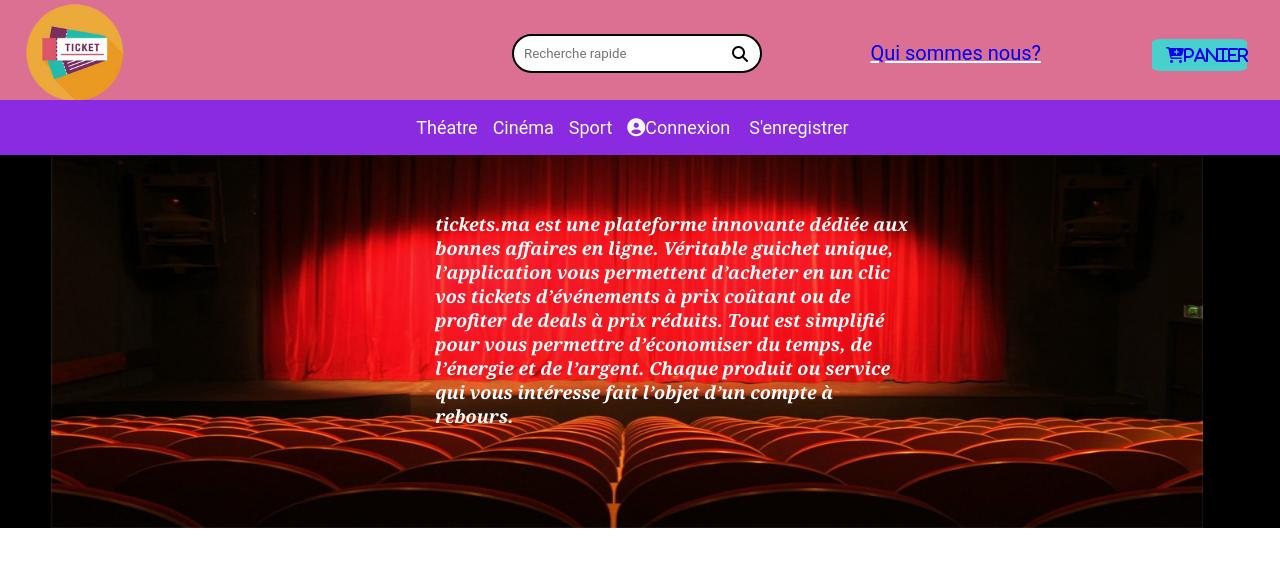
After one commit to vladfedoriuk/guichet-clone, a Django app: page /about/ in a window 1280 px wide. The commit adds this page. Shown: the top 567 px of the page. Run offline with Django 4.2, Linux system fonts and the light colour scheme.

Commit message:
add requirements

```diff
--- /dev/null
+++ b/core/templates/core/about.html
@@ -0,0 +1,16 @@
+{% extends 'core/base.html' %}
+{% block content %}
+
+    {%load static%}
+
+
+        <div class="desc">
+            <img src="{% static 'core/images/hero.jpg' %}" alt="">
+            <p class="des">tickets.ma est une plateforme innovante dédiée aux bonnes affaires en ligne. Véritable guichet unique, l’application vous permettent d’acheter en un clic vos tickets d’événements à prix coûtant ou de profiter de deals à prix réduits. Tout est
+                simplifié pour vous permettre d’économiser du temps, de l’énergie et de l’argent. Chaque produit ou service qui vous intéresse fait l’objet d’un compte à rebours.</p>
+        </div>
+
+
+
+
+{% endblock %}
--- a/core/templates/core/base.html
+++ b/core/templates/core/base.html
@@ -15,7 +15,11 @@
         <a href="{%url 'home' %}">
         <img src="{% static 'core/images/logo.png' %}" alt=" ">
     </a>
-        <div class="nous ">Qui sommes nous?</div>
+        <div class="nous ">
+            <a href="{% url 'about' %}">
+            Qui sommes nous?
+        </a>
+        </div>
         <a href="{% url 'order' %}" class="pa"><i class="fa fa-cart-plus" aria-hidden="true">Panier</i></a>
 
         <form class="search " method="get" action="{%url 'event_list' %}">
@@ -37,8 +41,10 @@
                 <div>
                 {% if  request.user.is_authenticated %}
                     <a style="margin-right: 15px; font-size: large; color: aliceblue;" href="{% url 'profile' %}"><i class="fa fa-user-circle " aria-hidden="true "></i>Profile</a>
+                    <a style="margin-right: 15px; font-size: large; color: aliceblue;" href="{% url 'logout' %}">Deconnection</a>
                 {%else%}
-                    <a style="margin-right: 15px; font-size: large; color: aliceblue;" href= {%url "login" %} ><i class="fa fa-user-circle " aria-hidden="true ">Login</i></a>
+                    <a style="margin-right: 15px; font-size: large; color: aliceblue;" href= {%url "login" %} ><i class="fa fa-user-circle " aria-hidden="true "></i>Connexion</a>
+                    <a style="margin-right: 15px; font-size: large; color: aliceblue;" href= {%url "register" %} >S'enregistrer</a>
                 {%endif%}
                 </div>
 
--- a/core/templates/core/buy_ticket.html
+++ b/core/templates/core/buy_ticket.html
@@ -11,6 +11,7 @@
         <div class="don cart">
 
             <h2 style="margin-bottom: 30px;">Mon panier</h2>
+
             {% if order.get_cart_items.count > 0 %}
             <table table border="1">
                 <thead>
--- a/core/urls.py
+++ b/core/urls.py
@@ -16,4 +16,5 @@ urlpatterns = [
     path('events/buy/', views.buy_ticket, name='buy_ticket'),
 
     path('profile/', views.profile, name='profile'),
+    path('about/', views.about, name='about')
 ]
--- a/core/views.py
+++ b/core/views.py
@@ -93,11 +93,12 @@ def click_jach(request):
         # create order with auth user
         order, created = Order.objects.get_or_create(customer=request.user)
         orderitem, created = OrderItem.objects.get_or_create(order=order, event=event, price=event.price)
+
         if not created:
             orderitem.quantity = orderitem.quantity+1
             orderitem.save()
     # pass the order as the context variable
-    order = Order.objects.filter(customer=request.user)
+    order = Order.objects.filter(customer=request.user).first()
     return render(request, 'core/buy_ticket.html', {'order':order})
 
 
@@ -178,3 +179,7 @@ def profile(request):
         user.save()
 
     return render(request, 'core/profile.html', {'user':user})
+
+
+def about(request):
+    return render(request, "core/about.html")
```
Also changed, not shown: core/templates/core/home.html (+0 -19 lines), requirements.txt (added, +8 -0 lines), media/images/bombacomique-a-marrakech-2.jpg (deleted), media/images/dizzy-dros-en-concerts.jpg (deleted), media/images/lholi-festival-agadir-50.png (deleted), media/images/little-beirut-by-bluepub-tanger.jpeg (deleted), media/images/soiree-avec-hajib.jpeg (deleted), media/images/the-smallx-familly-show.jpeg (deleted), media/images/tocket.webp (deleted).
